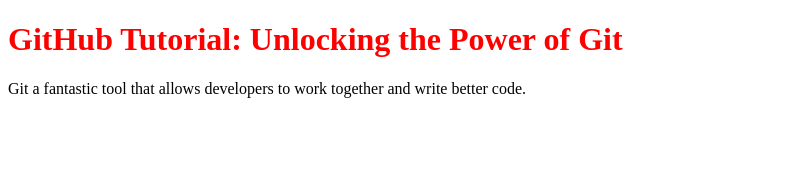
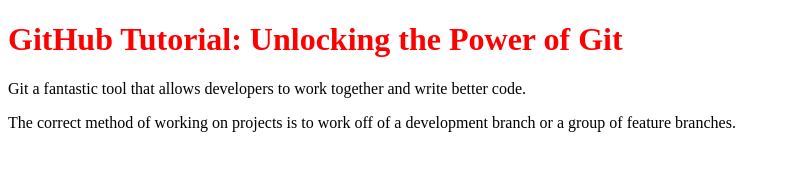
Before and after one commit to airrick-bcit/mdia-4590, a plain HTML site: page index.html in a window 1280 px wide. Shown: the whole page, without its empty margins (0-790 px from the left). Drawn offline with Linux system fonts and the light colour scheme.

Commit message:
Add important branches note
Adds paragraph to remind user of the correct method to work on branches

```diff
--- a/index.html
+++ b/index.html
@@ -9,5 +9,6 @@
 <body>
     <h1>GitHub Tutorial: Unlocking the Power of Git</h1>
     <p>Git a fantastic tool that allows developers to work together and write better code.</p>
+    <p>The correct method of working on projects is to work off of a development branch or a group of feature branches.</p>
 </body>
 </html>
```
